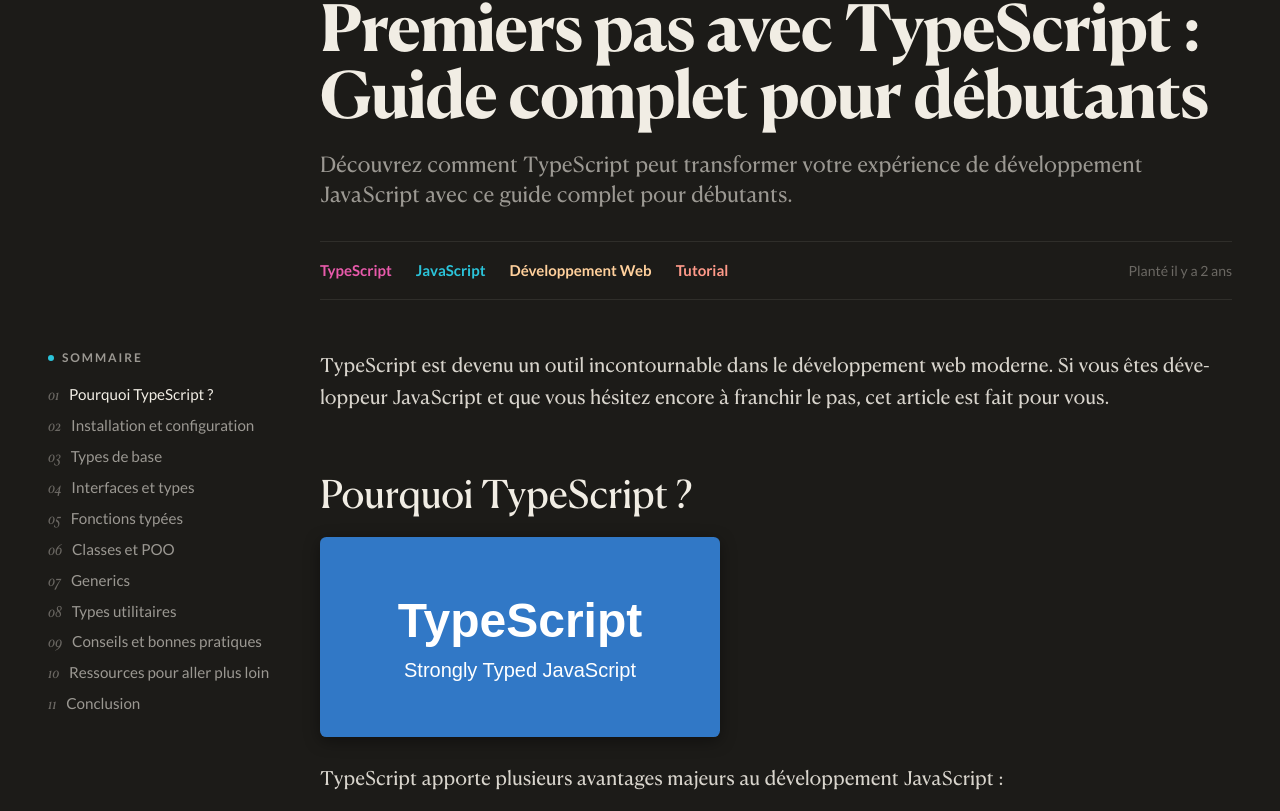
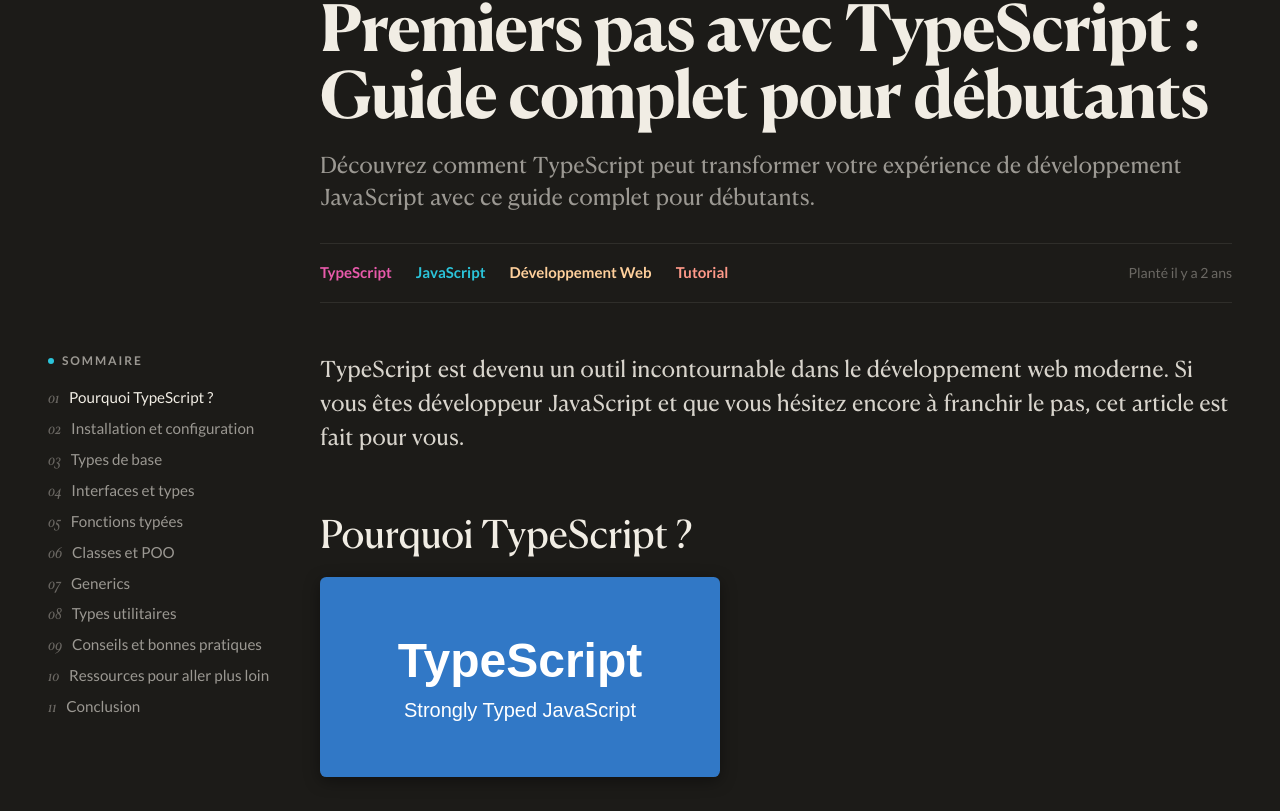
Before and after one commit to r9r-dev/blog-ronan-lol, an Astro site: page /jardin/2024-01-15-typescript in a window 1280 px wide. Shown: the part 229-1040 px from the top of the page. Built offline with nearby package versions, Linux system fonts and the light colour scheme; Astro itself is replaced by a stand-in of ours.

Commit message:
fix(prose): bump body to 22px and dek to 22-26px for warmer reading
Article body was 19px Canela Text at 1.7 line-height — Maggie's article
body is 22px at 1.55. Adopted her sizing for a more inviting prose feel.
Paragraph spacing increased from s-4 (1rem) to 1.5rem with extra 1.75rem
between consecutive paragraphs. Dek now 22-26px (clamp) so it reads as
a proper lead, larger than body.

```diff
--- a/src/styles/global.css
+++ b/src/styles/global.css
@@ -643,7 +643,7 @@ body:has(.post-full) .page-header { display: none; }
   font-family: var(--font-body);
   font-style: normal;
   font-weight: 400;
-  font-size: var(--t-md);
+  font-size: clamp(1.375rem, 1.6vw, 1.625rem);  /* 22-26px */
   line-height: 1.45;
   color: var(--color-text-soft);
   margin-bottom: var(--s-6);
@@ -852,13 +852,14 @@ body:has(.post-full) .page-header { display: none; }
 /* ───────── post body ───────── */
 .post-content {
   font-family: var(--font-body);
-  font-size: var(--t-base);
-  line-height: var(--lead-body);
+  font-size: 1.375rem;       /* 22px — Maggie's article body */
+  line-height: 1.55;          /* 33px on 22px, generous reading */
   color: var(--color-text);
   text-wrap: pretty;
   hyphens: auto;
 }
-.post-content > * + * { margin-top: var(--s-4); }
+.post-content > * + * { margin-top: 1.5rem; }
+.post-content > p + p { margin-top: 1.75rem; }
 
 .post-content h1 {
   font-family: var(--font-display);
```
